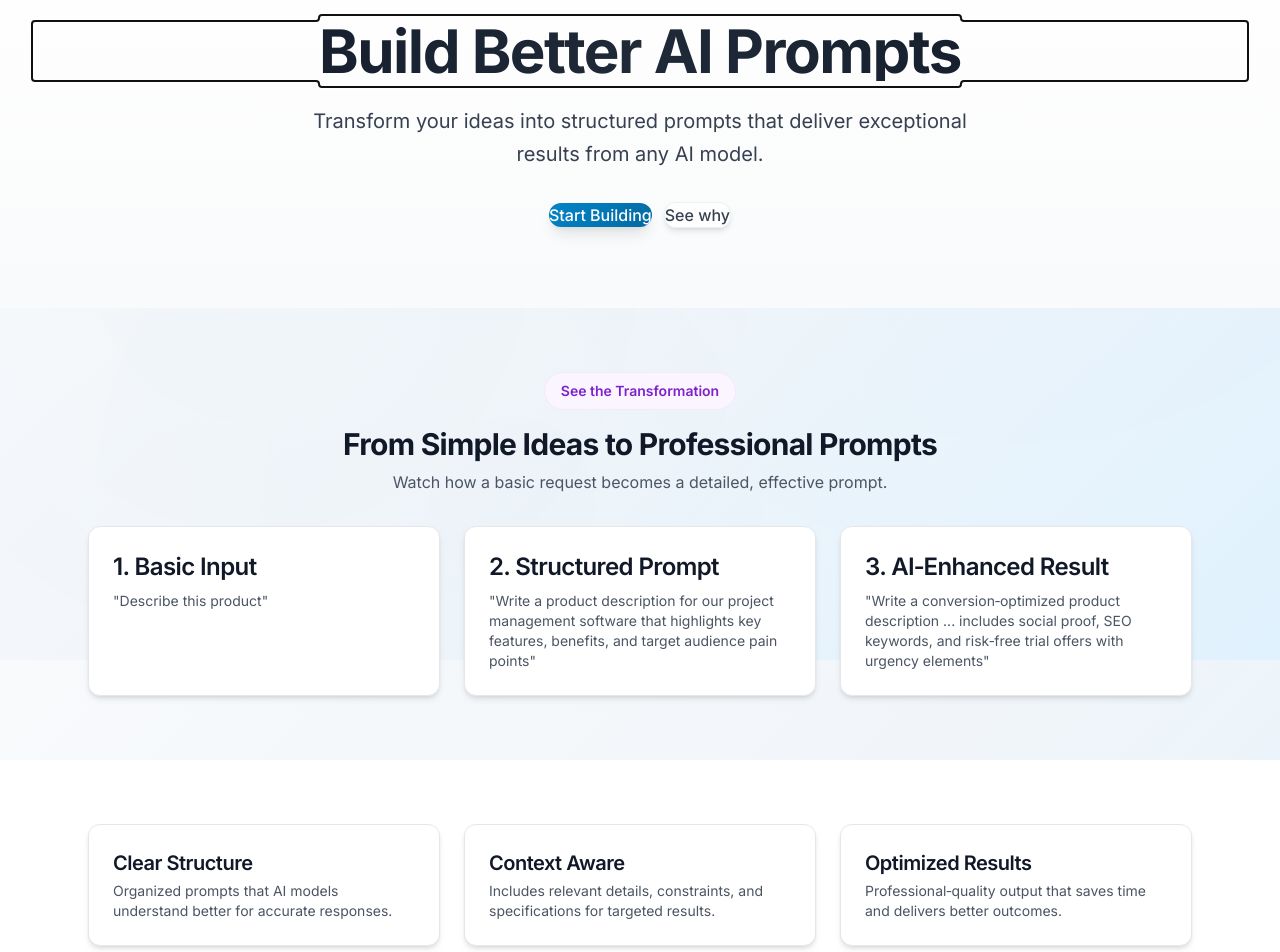
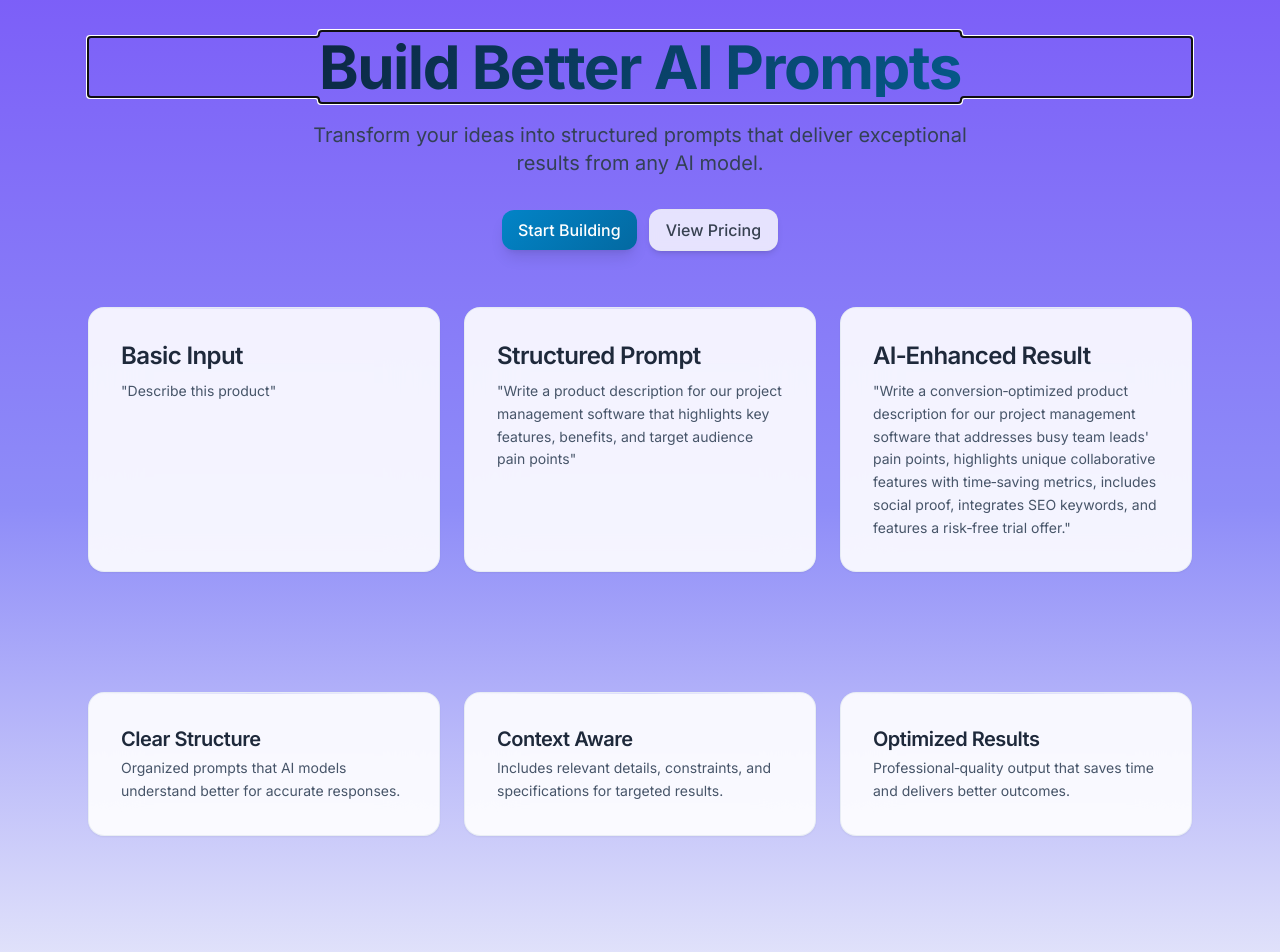
Before and after one commit to JeanDecroos/XMLPrompt, a React (Vite) app in the folder frontend/: page / in a window 1280 px wide. Shown: the part 140-1092 px from the top of the page. Built offline with nearby package versions, Linux system fonts and the light colour scheme; no server answers.

Commit message:
feat(ui): restore marketing design and apply full-page gradient on Home; keep Builder isolated

```diff
--- a/frontend/src/components/Header.jsx
+++ b/frontend/src/components/Header.jsx
@@ -183,9 +183,11 @@ const Header = () => {
 
               {/* Primary CTA */}
               <div className="hidden md:block">
-                <Link to="/builder" className="btn btn-primary btn-sm">
-                  Start Building
-                </Link>
+                {location.pathname === '/' ? (
+                  <Link to="/builder" className="btn btn-secondary btn-sm">Start Building</Link>
+                ) : (
+                  <Link to="/builder" className="btn btn-primary btn-sm">Start Building</Link>
+                )}
               </div>
 
               {/* Mobile Menu Button */}
--- /dev/null
+++ b/frontend/src/components/marketing/Hero.jsx
@@ -0,0 +1,26 @@
+import React from 'react'
+import { Link } from 'react-router-dom'
+import { trackEvent } from '../../lib/analytics'
+
+const Hero = React.forwardRef((props, ref) => {
+  return (
+    <div className="max-w-6xl mx-auto px-4 md:px-6 text-center">
+      <h1
+        ref={ref}
+        tabIndex="-1"
+        className="text-5xl md:text-6xl font-bold text-slate-900 tracking-tight mb-6"
+      >
+        Build Better AI Prompts
+      </h1>
+      <p className="text-lg md:text-xl text-slate-700 max-w-2xl mx-auto leading-relaxed mb-8">
+        Transform your ideas into structured prompts that deliver exceptional results from any AI model.
+      </p>
+      <div className="flex items-center justify-center gap-3">
+        <Link to="/builder" onClick={() => trackEvent('start_building_click', { source: 'home_hero' })} className="btn btn-primary">Start Building</Link>
+        <Link to="/pricing" className="btn btn-secondary">View Pricing</Link>
+      </div>
+    </div>
+  )
+})
+
+export default Hero
--- /dev/null
+++ b/frontend/src/components/marketing/TransformationDeck.jsx
@@ -0,0 +1,30 @@
+import React from 'react'
+
+const Card = ({ title, children }) => (
+  <div className="card rounded-2xl border border-slate-200/70 bg-white/90 shadow-sm">
+    <div className="card-body p-6 md:p-8">
+      <h3 className="text-slate-800 font-semibold mb-2">{title}</h3>
+      <div className="text-slate-600 text-sm leading-relaxed">{children}</div>
+    </div>
+  </div>
+)
+
+const TransformationDeck = () => {
+  return (
+    <div className="max-w-6xl mx-auto px-4 md:px-6">
+      <div className="grid grid-cols-1 md:grid-cols-3 gap-6 items-stretch">
+        <Card title="Basic Input">
+          "Describe this product"
+        </Card>
+        <Card title="Structured Prompt">
+          "Write a product description for our project management software that highlights key features, benefits, and target audience pain points"
+        </Card>
+        <Card title="AI‑Enhanced Result">
+          "Write a conversion‑optimized product description for our project management software that addresses busy team leads' pain points, highlights unique collaborative features with time‑saving metrics, includes social proof, integrates SEO keywords, and features a risk‑free trial offer."
+        </Card>
+      </div>
+    </div>
+  )
+}
+
+export default TransformationDeck
--- /dev/null
+++ b/frontend/src/components/marketing/ValueProps.jsx
@@ -0,0 +1,24 @@
+import React from 'react'
+
+const Item = ({ title, children }) => (
+  <div className="card rounded-2xl border border-slate-200/70 bg-white/90 shadow-sm">
+    <div className="card-body p-6 md:p-8">
+      <h4 className="text-slate-800 font-semibold mb-1">{title}</h4>
+      <p className="text-slate-600 text-sm leading-relaxed">{children}</p>
+    </div>
+  </div>
+)
+
+const ValueProps = () => {
+  return (
+    <div className="max-w-6xl mx-auto px-4 md:px-6">
+      <div className="grid grid-cols-1 md:grid-cols-3 gap-6">
+        <Item title="Clear Structure">Organized prompts that AI models understand better for accurate responses.</Item>
+        <Item title="Context Aware">Includes relevant details, constraints, and specifications for targeted results.</Item>
+        <Item title="Optimized Results">Professional‑quality output that saves time and delivers better outcomes.</Item>
+      </div>
+    </div>
+  )
+}
+
+export default ValueProps
--- a/frontend/src/index.css
+++ b/frontend/src/index.css
@@ -5,6 +5,11 @@
 
 @layer components {
   .actionSeparator { @apply mt-6 pt-3 border-t border-slate-200/70 dark:border-slate-700/60; }
+  /* Marketing helpers */
+  .card { @apply rounded-2xl border border-slate-200/70 bg-white/90 shadow-sm; }
+  .card-body { @apply p-6 md:p-8; }
+  .btn { @apply inline-flex items-center gap-2 rounded-full px-4 py-2 font-medium; }
+  .btn-primary { @apply btn bg-indigo-600 text-white hover:bg-indigo-500; }
 }
 
 /* Phase 2: Enhanced Animations */
--- a/frontend/src/pages/Home.jsx
+++ b/frontend/src/pages/Home.jsx
@@ -2,6 +2,9 @@ import React, { useEffect, useRef } from 'react'
 import { Link, useNavigate } from 'react-router-dom'
 import Meta from '../seo/Meta'
 import { trackEvent } from '../lib/analytics'
+import Hero from '../components/marketing/Hero'
+import TransformationDeck from '../components/marketing/TransformationDeck'
+import ValueProps from '../components/marketing/ValueProps'
 
 const Home = () => {
   const headingRef = useRef(null)
@@ -17,91 +20,28 @@ const Home = () => {
   }
 
   return (
-    <div>
+    <main className="min-h-screen bg-gradient-to-b from-[#7A5AF8] via-[#8E8CF8] to-[#F5F7FB] text-slate-900">
       <Meta
         title="Promptr — AI Prompt Builder"
         description="Transform simple ideas into structured, optimized prompts for any AI model."
       />
 
-      {/* Hero */}
-      <section className="relative py-16 sm:py-20 bg-gradient-to-b from-white to-gray-50">
-        <div className="max-w-7xl mx-auto px-6 lg:px-8 text-center">
-          <h1
-            ref={headingRef}
-            tabIndex="-1"
-            className="text-5xl lg:text-6xl font-bold bg-gradient-to-r from-gray-900 via-gray-800 to-gray-900 bg-clip-text text-transparent mb-6 leading-tight"
-          >
-            Build Better AI Prompts
-          </h1>
-          <p className="text-xl text-gray-700 max-w-2xl mx-auto leading-relaxed mb-8">
-            Transform your ideas into structured prompts that deliver exceptional results from any AI model.
-          </p>
-          <div className="flex items-center justify-center gap-3">
-            <Link to="/builder" onClick={handleStartBuilding} className="btn btn-primary">
-              Start Building
-            </Link>
-            <a href="#why" className="btn btn-secondary">See why</a>
-          </div>
-        </div>
+      <section className="pt-16 md:pt-24">
+        <Hero ref={headingRef} />
       </section>
 
-      {/* Transformation Demo */}
-      <section className="py-12 sm:py-16">
-        <div className="max-w-6xl mx-auto px-6">
-          <div className="mb-8 text-center">
-            <span className="inline-flex items-center px-4 py-2 rounded-full text-sm font-semibold bg-purple-50 text-purple-700 border border-purple-100">
-              See the Transformation
-            </span>
-            <h2 className="mt-4 text-3xl font-bold text-gray-900">From Simple Ideas to Professional Prompts</h2>
-            <p className="mt-2 text-gray-600">Watch how a basic request becomes a detailed, effective prompt.</p>
-          </div>
-          <div className="grid grid-cols-1 md:grid-cols-3 gap-6">
-            <div className="bg-white rounded-xl shadow-md border border-gray-200 p-6">
-              <h3 className="font-semibold text-gray-900 mb-2">1. Basic Input</h3>
-              <p className="text-gray-600 text-sm">"Describe this product"</p>
-            </div>
-            <div className="bg-white rounded-xl shadow-md border border-gray-200 p-6">
-              <h3 className="font-semibold text-gray-900 mb-2">2. Structured Prompt</h3>
-              <p className="text-gray-600 text-sm">"Write a product description for our project management software that highlights key features, benefits, and target audience pain points"</p>
-            </div>
-            <div className="bg-white rounded-xl shadow-md border border-gray-200 p-6">
-              <h3 className="font-semibold text-gray-900 mb-2">3. AI‑Enhanced Result</h3>
-              <p className="text-gray-600 text-sm">"Write a conversion‑optimized product description ... includes social proof, SEO keywords, and risk‑free trial offers with urgency elements"</p>
-            </div>
-          </div>
-        </div>
+      <section className="py-10 md:py-14">
+        <TransformationDeck />
       </section>
 
-      {/* Why it matters */}
-      <section id="why" className="py-12 sm:py-16 bg-white">
-        <div className="max-w-6xl mx-auto px-6">
-          <div className="grid grid-cols-1 md:grid-cols-3 gap-6">
-            <div className="bg-white rounded-xl shadow-md border border-gray-200 p-6">
-              <h4 className="font-semibold text-gray-900 mb-1">Clear Structure</h4>
-              <p className="text-gray-600 text-sm">Organized prompts that AI models understand better for accurate responses.</p>
-            </div>
-            <div className="bg-white rounded-xl shadow-md border border-gray-200 p-6">
-              <h4 className="font-semibold text-gray-900 mb-1">Context Aware</h4>
-              <p className="text-gray-600 text-sm">Includes relevant details, constraints, and specifications for targeted results.</p>
-            </div>
-            <div className="bg-white rounded-xl shadow-md border border-gray-200 p-6">
-              <h4 className="font-semibold text-gray-900 mb-1">Optimized Results</h4>
-              <p className="text-gray-600 text-sm">Professional‑quality output that saves time and delivers better outcomes.</p>
-            </div>
-          </div>
-        </div>
+      <section id="why" className="py-12 md:py-16">
+        <ValueProps />
       </section>
 
-      {/* Mid‑page CTA */}
-      <section className="py-12 sm:py-16 bg-gray-50">
-        <div className="max-w-6xl mx-auto px-6 text-center">
-          <h3 className="text-2xl font-semibold text-gray-900 mb-3">Ready to transform your prompts?</h3>
-          <Link to="/builder" onClick={() => trackEvent('start_building_click', { source: 'home_mid' })} className="btn btn-primary">
-            Start Building
-          </Link>
-        </div>
+      <section className="py-12 md:py-16 text-center">
+        <Link to="/builder" onClick={() => trackEvent('start_building_click', { source: 'home_bottom' })} className="btn btn-primary">Start Building</Link>
       </section>
-    </div>
+    </main>
   )
 }
 
```
